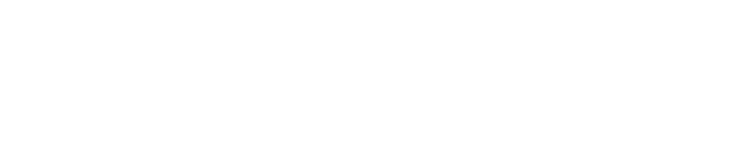
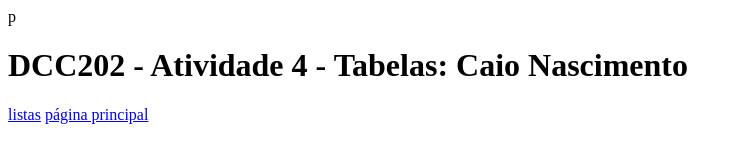
Before and after one commit to ufjf-dcc202/ufjf-dcc202-2023-3-b-atv4-nreiscaio, a website: page tabelas.html in a window 1280 px wide. Shown: the whole page, without its empty margins (0-742 px from the left). Drawn offline with Linux system fonts and the light colour scheme.

Commit message:
finalizacao atv04

```diff
--- a/tabelas.html
+++ b/tabelas.html
@@ -1,11 +1,18 @@
 <!DOCTYPE html>
-<html lang="en">
+<html lang="pt">
 <head>
     <meta charset="UTF-8">
     <meta name="viewport" content="width=device-width, initial-scale=1.0">
-    <title>Document</title>
+    <title>DCC202 - Atividade 4 - Tabelas: Caio Nascimento</title>
 </head>
 <body>
+    <main>p
+        <h1>DCC202 - Atividade 4 - Tabelas: Caio Nascimento</h1>
+        <p>
+            <a href="listas.html">listas</a>
+            <a href="index.html">página principal</a>
+        </p>
+    </main>
 
 </body>
 </html>
```
